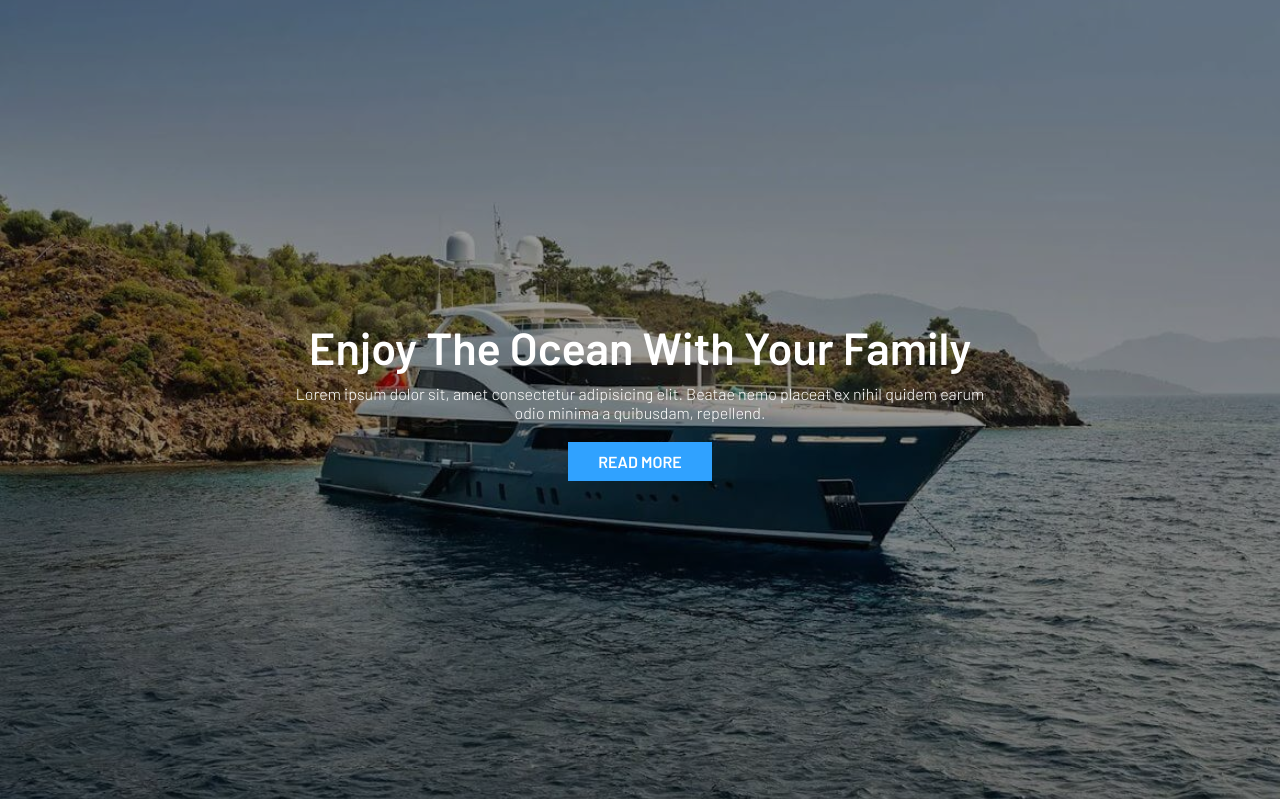
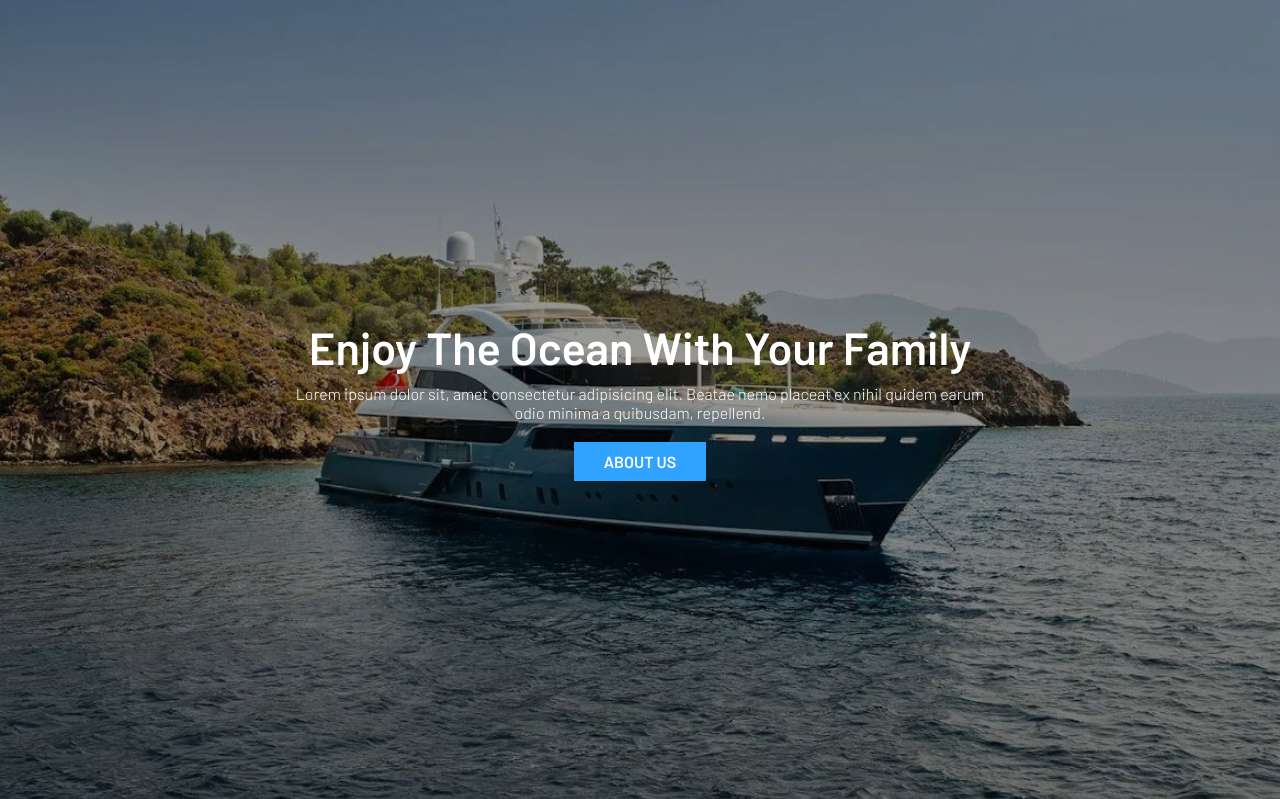
Before and after one commit to shimadeljavan/moonhee_shima_web_development_env_1_project, a PHP site: page / in a window 1280 px wide. Shown: the top 799 px of the page. Run offline with PHP 8.4, Linux system fonts and the light colour scheme.

Commit message:
added
link

```diff
--- a/index.php
+++ b/index.php
@@ -25,7 +25,7 @@
             <h1>enjoy the ocean with your family</h1>
             <p>Lorem ipsum dolor sit, amet consectetur adipisicing elit. Beatae nemo placeat ex nihil quidem earum odio
                 minima a quibusdam, repellend.</p>
-            <a class="btn1" href="#">read more</a>
+            <a class="btn1" href="about.php">About Us</a>
         </div>
     </section>
 
```
